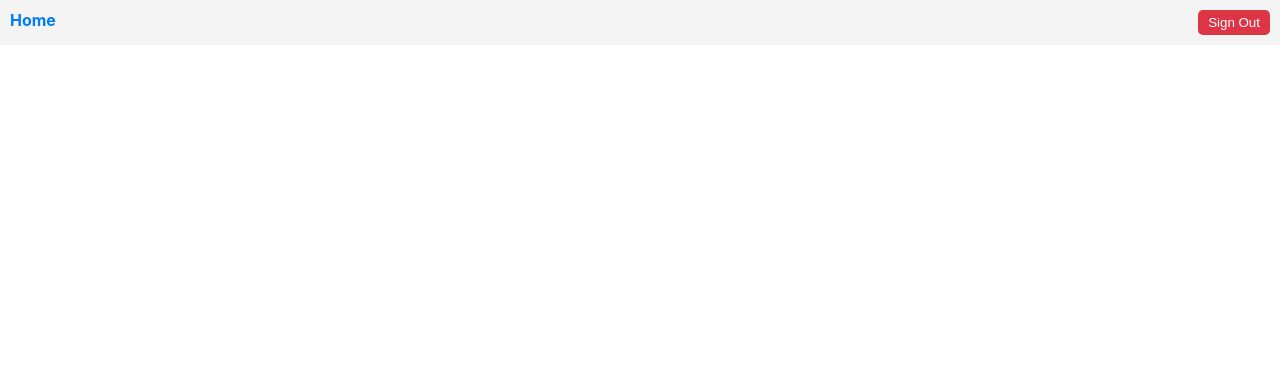
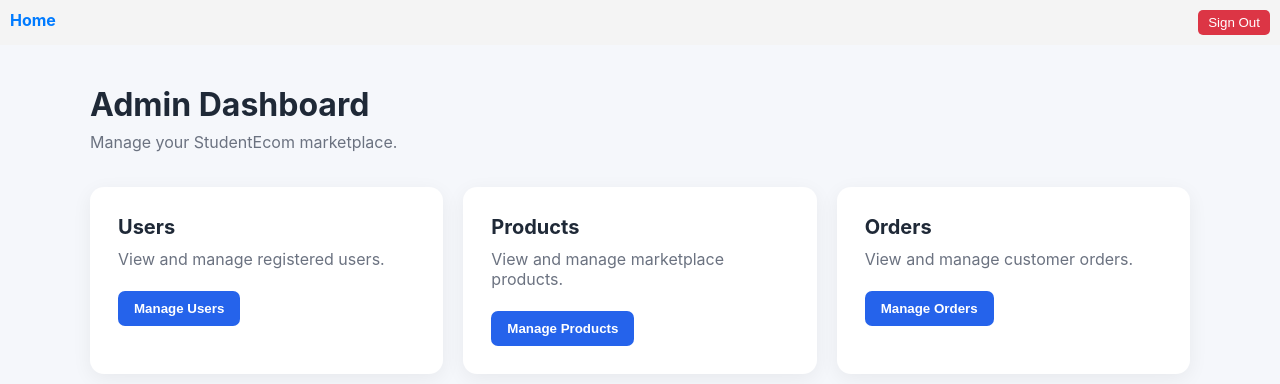
Before and after one commit to karanhanda07/Student_ECommerce, a React (Create React App) app in the folder frontend/: page /admin in a window 1280 px wide. Before the commit this address had no page. Shown: the top 384 px of the page. Built offline with nearby package versions, Linux system fonts and the light colour scheme; the HTML template or start-up script is replaced by a standard one.

Commit message:
Add admin dashboard and role-based login

```diff
--- a/frontend/src/App.js
+++ b/frontend/src/App.js
@@ -8,21 +8,25 @@ import Buy from './Components/Buy';
 import Sell from './Components/Sell';
 import ItemDetails from './Components/ItemDetails';
 import NavBar from './Components/Navbar/navbar';
+import Admin from './Components/Admin';
 
 const App = () => {
-  const [ads, setAds] = useState([]); // Shared state for ads
+  const [ads, setAds] = useState([]);
 
   const ConditionalNavBar = () => {
     const location = useLocation();
+
     if (['/login', '/signup', '/'].includes(location.pathname)) {
-      return null; // Hide NavBar on Login, Signup, and HomePage
+      return null;
     }
+
     return <NavBar />;
   };
 
   return (
     <Router>
       <ConditionalNavBar />
+
       <Routes>
         <Route path="/" element={<HomePage />} />
         <Route path="/login" element={<Login />} />
@@ -31,6 +35,8 @@ const App = () => {
         <Route path="/buy" element={<Buy ads={ads} />} />
         <Route path="/sell" element={<Sell ads={ads} setAds={setAds} />} />
         <Route path="/item/:id" element={<ItemDetails ads={ads} />} />
+
+        <Route path="/admin" element={<Admin />} />
       </Routes>
     </Router>
   );
--- /dev/null
+++ b/frontend/src/Components/Admin.css
@@ -0,0 +1,71 @@
+.admin-page {
+    min-height: 100vh;
+    background: #f5f7fb;
+    padding: 40px;
+}
+
+.admin-header {
+    max-width: 1100px;
+    margin: 0 auto 35px;
+}
+
+.admin-header h1 {
+    margin: 0;
+    font-size: 32px;
+    color: #1f2937;
+}
+
+.admin-header p {
+    margin-top: 8px;
+    color: #6b7280;
+}
+
+.admin-grid {
+    max-width: 1100px;
+    margin: 0 auto;
+    display: grid;
+    grid-template-columns: repeat(3, 1fr);
+    gap: 20px;
+}
+
+.admin-card {
+    background: white;
+    padding: 28px;
+    border-radius: 14px;
+    box-shadow: 0 5px 20px rgba(0, 0, 0, 0.06);
+}
+
+.admin-card h2 {
+    margin: 0 0 10px;
+    font-size: 20px;
+    color: #1f2937;
+}
+
+.admin-card p {
+    margin: 0 0 22px;
+    color: #6b7280;
+}
+
+.admin-card button {
+    border: none;
+    background: #2563eb;
+    color: white;
+    padding: 10px 16px;
+    border-radius: 7px;
+    font-weight: 600;
+    cursor: pointer;
+}
+
+.admin-card button:hover {
+    background: #1d4ed8;
+}
+
+@media (max-width: 800px) {
+    .admin-grid {
+        grid-template-columns: 1fr;
+    }
+
+    .admin-page {
+        padding: 25px;
+    }
+}
--- /dev/null
+++ b/frontend/src/Components/Admin.js
@@ -0,0 +1,39 @@
+import React from 'react';
+import './Admin.css';
+
+const Admin = () => {
+    return (
+        <div className="admin-page">
+
+            <div className="admin-header">
+                <h1>Admin Dashboard</h1>
+                <p>Manage your StudentEcom marketplace.</p>
+            </div>
+
+            <div className="admin-grid">
+
+                <div className="admin-card">
+                    <h2>Users</h2>
+                    <p>View and manage registered users.</p>
+                    <button>Manage Users</button>
+                </div>
+
+                <div className="admin-card">
+                    <h2>Products</h2>
+                    <p>View and manage marketplace products.</p>
+                    <button>Manage Products</button>
+                </div>
+
+                <div className="admin-card">
+                    <h2>Orders</h2>
+                    <p>View and manage customer orders.</p>
+                    <button>Manage Orders</button>
+                </div>
+
+            </div>
+
+        </div>
+    );
+};
+
+export default Admin;
--- a/frontend/src/Components/Auth/login.js
+++ b/frontend/src/Components/Auth/login.js
@@ -19,7 +19,12 @@ const Login = () => {
 
             if (response.data.message === 'Login successful') {
                 localStorage.setItem('token', response.data.token);
-                navigate('/welcome');
+
+                if (response.data.role === 'admin') {
+                    navigate('/admin');
+                } else {
+                    navigate('/welcome');
+                }
             } else {
                 setMessage(response.data.message || 'Login failed.');
             }
```
